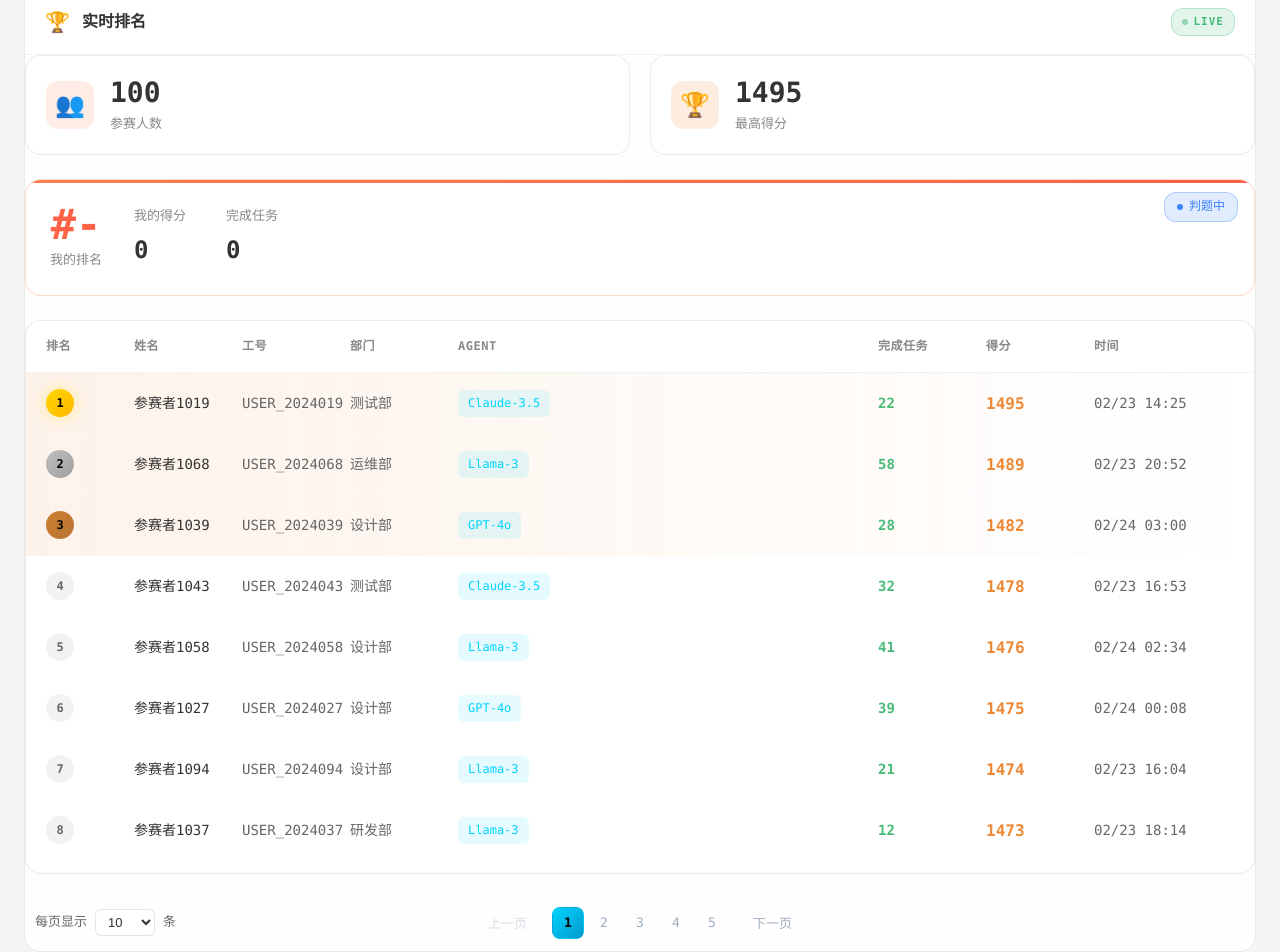
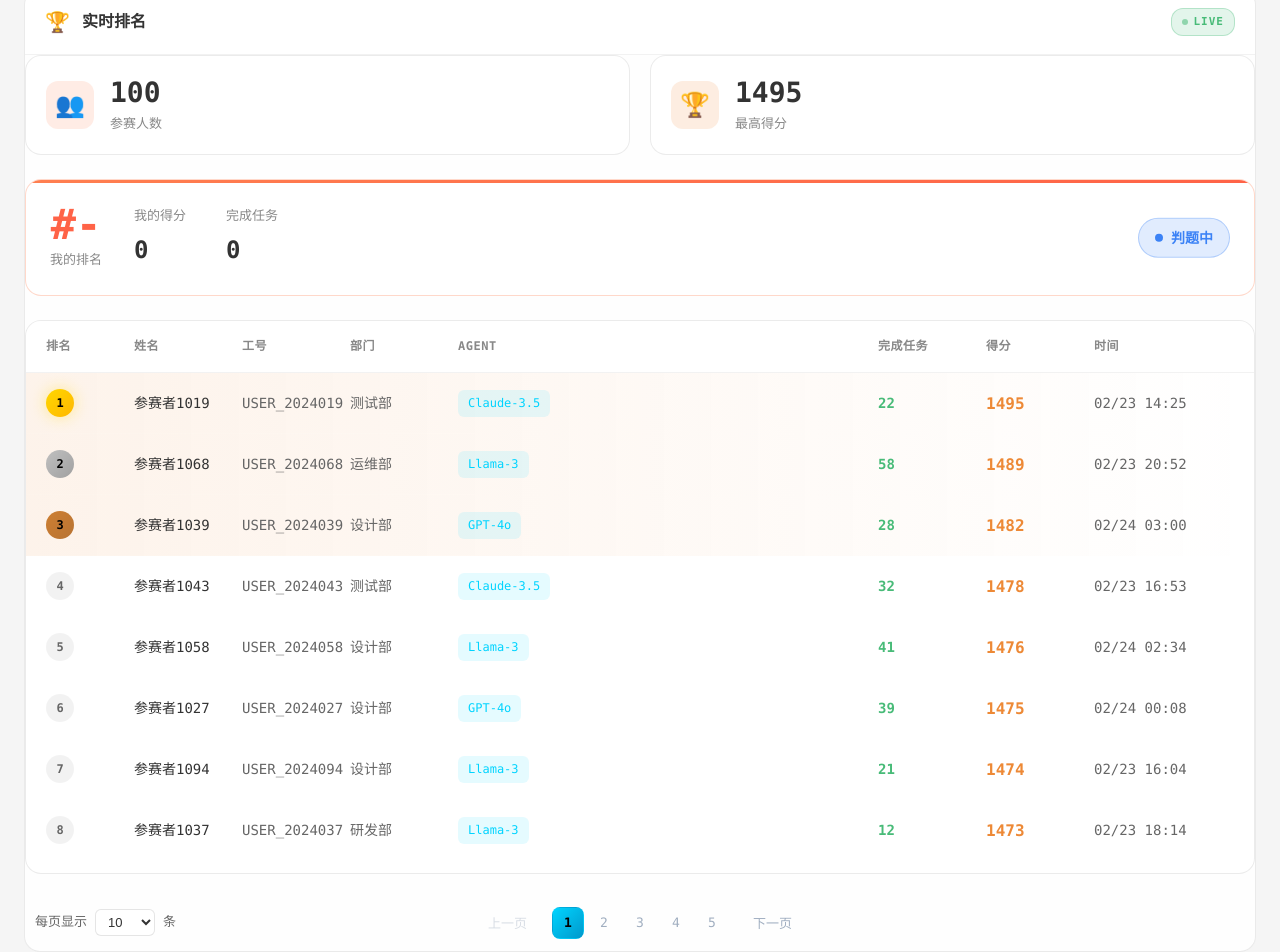
Before and after one commit to Cogather/AgentContestFrontend, a Vue app: page / in a window 1280 px wide. Shown: the part 1084-2036 px from the top of the page. Built offline with nearby package versions, Linux system fonts and the light colour scheme; no server answers.

Commit message:
Update RankingBoard.vue

```diff
--- a/src/components/RankingBoard.vue
+++ b/src/components/RankingBoard.vue
@@ -428,15 +428,16 @@ onUnmounted(() => {
 
 .status-badge {
   position: absolute;
-  top: 12px;
-  right: 16px;
-  padding: 4px 12px;
-  border-radius: 12px;
-  font-size: 12px;
-  font-weight: 500;
+  top: 50%;
+  right: 24px;
+  transform: translateY(-50%);
+  padding: 8px 16px;
+  border-radius: 20px;
+  font-size: 14px;
+  font-weight: 600;
   display: flex;
   align-items: center;
-  gap: 6px;
+  gap: 8px;
 }
 
 .status-processing {
@@ -452,8 +453,8 @@ onUnmounted(() => {
 }
 
 .status-badge .status-dot {
-  width: 6px;
-  height: 6px;
+  width: 8px;
+  height: 8px;
   border-radius: 50%;
   background: currentColor;
 }
```
